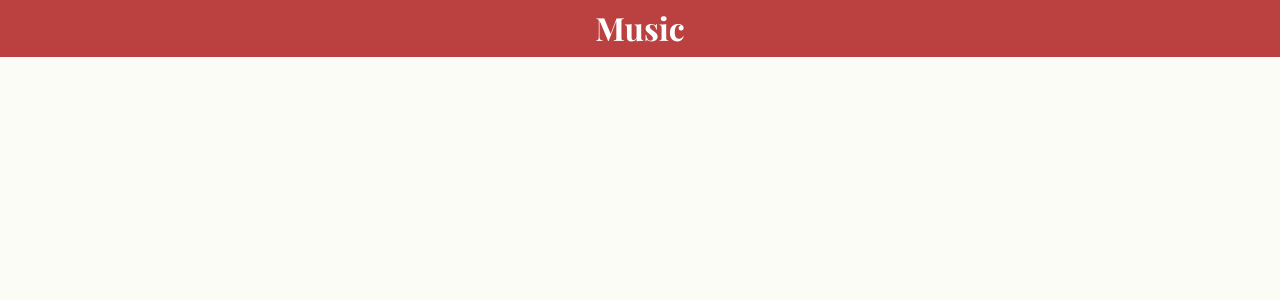
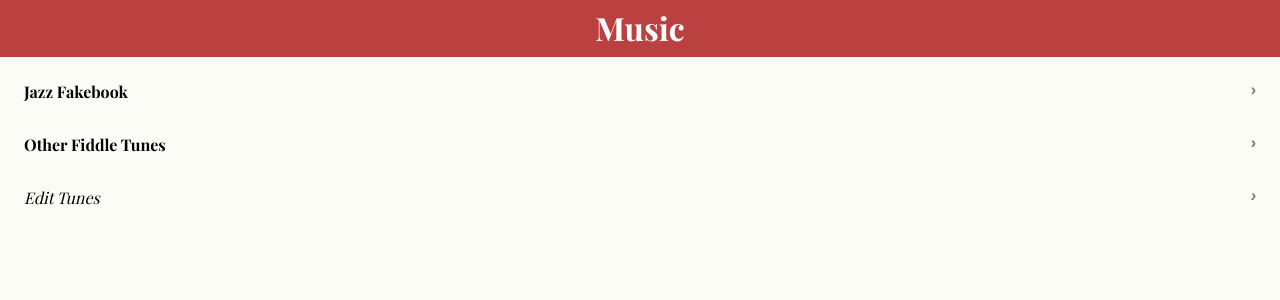
Before and after one commit to CoryMcCartan/music, a Jekyll site: the page built from index.md, in a window 1280 px wide. Shown: the top 300 px of the page. Built offline with Jekyll 4.4.1, drawn with Linux system fonts in a browser that asks for light colours; nearby versions of some CDN libraries.

Commit message:
new tunes & links

```diff
--- a/css/main.sass
+++ b/css/main.sass
@@ -59,13 +59,14 @@ nav
     justify-content: center
 
 svg
-    max-width: 640px
+    max-width: 740px
     overflow: visible !important
 
     .chord
-        transform: translate(0.5em, 0.75em)
+        transform: translate(-0.2em, 0.75em)
         font-family: "Caveat Brush", "Helvetica Neue", "Arial Unicode MS",
-        font-size: 24px
+        font-size: 25px
+        text-anchor: start !important
 
     .annotation, .triplet
         font-family: $font
@@ -78,11 +79,11 @@ svg
         text-transform: uppercase
 
     text.ending
-        transform: translate(-0.6em, 0.75em)
+        transform: translate(-0.2em, 0.75em)
         font-weight: bold
 
     path.ending
-        transform: translate(-0.6em, -0.25em)
+        transform: translate(-0.2em, -0.25em)
 
 
 a
--- a/index.md
+++ b/index.md
@@ -14,7 +14,30 @@ title: Music
             </li>
         {% endif %}
     {% endfor %}
+
+<b>
+    <a href="http://www.ralphpatt.com/Song.html" target="_blank">
+        Jazz Fakebook
+    </a>
+</b>
+
+<b>
+    <a href="https://thesession.org/tunes" target="_blank">
+        Other Fiddle Tunes
+    </a>
+</b>
+
+<i>
+    <a href="http://prose.io/#CoryMcCartan/music/tree/master/tunes" target="_blank">
+        Edit Tunes
+    </a>
+</i>
+
+
 </ul>
 
 <section id="music">
 </section>
+
+<div>
+</div>
--- a/js/main.js
+++ b/js/main.js
@@ -7,8 +7,9 @@ function onLoad(e) {
     } else {
         $("#tune-list").show();
         $(".sheet-music").remove();
+        $("title").html($("h1").html().trim());
 
-        $("#tune-list a").on("click", function() {
+        $("#tune-list li a").on("click", function() {
             loadTune(this.dataset.name);
         });
     }
@@ -31,7 +32,7 @@ function displayTune(abc) {
 
     let width = Math.min(800, document.body.getBoundingClientRect().width);
     ABCJS.renderAbc(output, abc, {}, {
-        scale: 1.0,
+        scale: innerWidth <= 600 ? 1.25 : 1.0,
         paddingtop: 15,
         paddingbottom: 0,
         paddingleft: 0,
@@ -42,8 +43,10 @@ function displayTune(abc) {
     });
     smarten(output);
 
+
     $("#music").append(output);
     $(".sheet-music tspan").attr("dy", 0);
+    $("title").html($(".sheet-music .title").text());
 }
 
 
```
Also changed, not shown: fiddle/index.md (deleted, +0 -3 lines), 14 other files.
